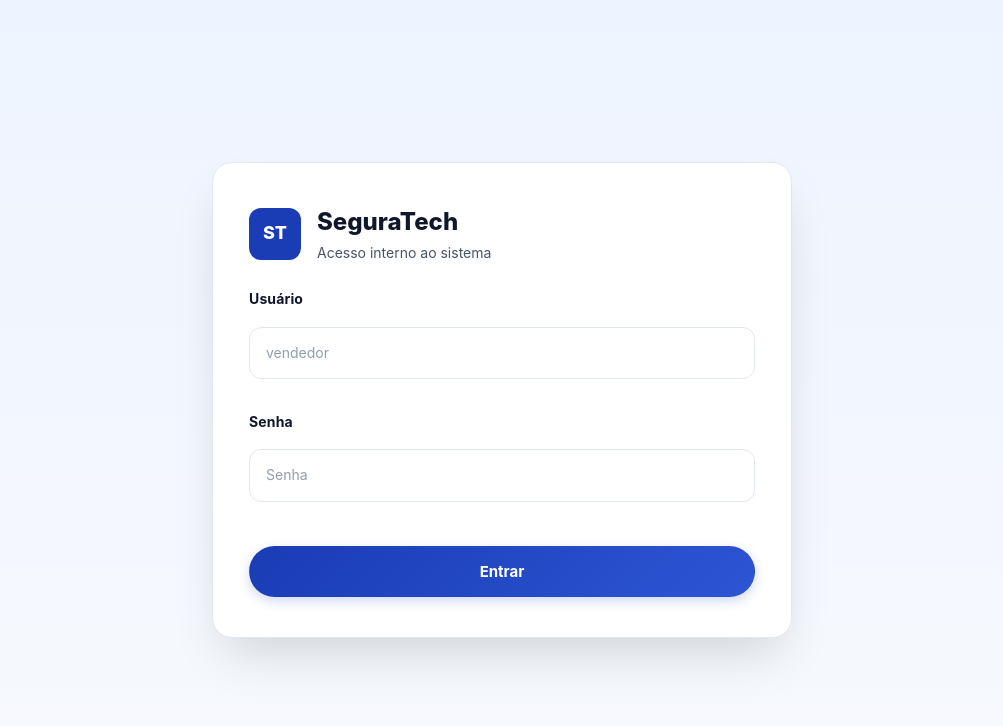
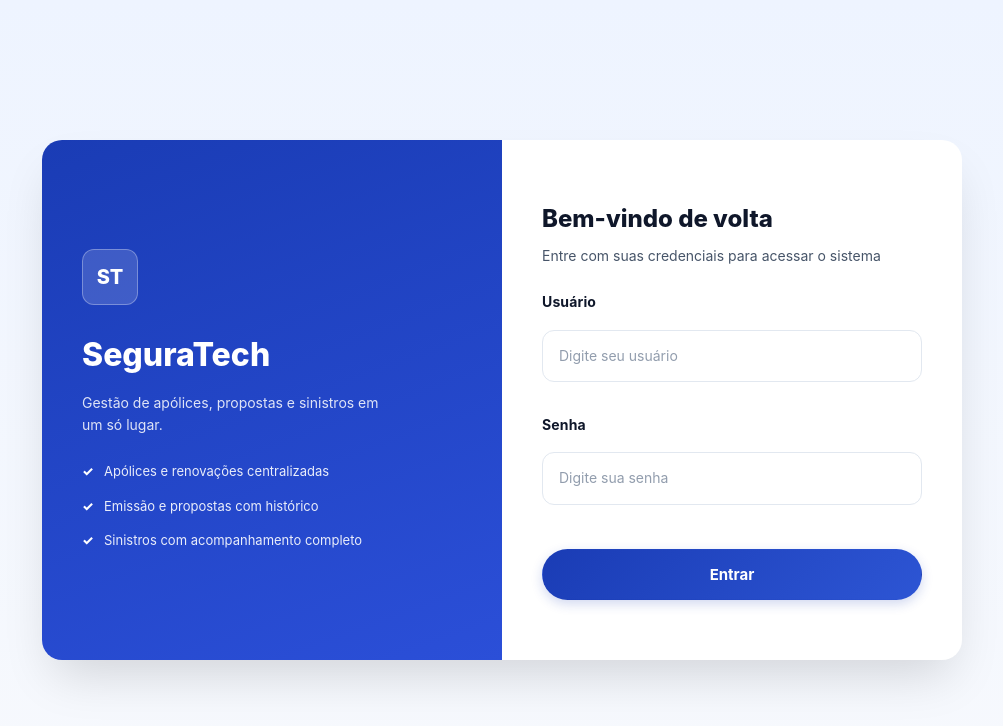
Before and after one commit to natahobus/segura-tech, a website: page public/login.html in a window 1280 px wide. Shown: the whole page, without its empty margins (138-1141 px from the left). Drawn offline with Linux system fonts and the light colour scheme.

Commit message:
Arrumando layout do agente vendedor

```diff
--- a/public/login.html
+++ b/public/login.html
@@ -7,29 +7,40 @@
   <link rel="stylesheet" href="styles.css">
 </head>
 <body class="login-page">
-  <div class="login-card">
-    <div class="login-brand">
-      <div class="login-logo">ST</div>
-      <div>
-        <div class="login-brand-title">SeguraTech</div>
-        <div class="login-brand-subtitle">Acesso interno ao sistema</div>
+  <div class="login-split-card">
+
+    <div class="login-split-left">
+      <div class="login-split-logo">ST</div>
+      <div class="login-split-title">SeguraTech</div>
+      <div class="login-split-subtitle">Gestão de apólices, propostas e sinistros em um só lugar.</div>
+      <ul class="login-split-list">
+        <li>Apólices e renovações centralizadas</li>
+        <li>Emissão e propostas com histórico</li>
+        <li>Sinistros com acompanhamento completo</li>
+      </ul>
     </div>
+
+    <div class="login-split-right">
+      <div class="login-split-right-header">
+        <div class="login-split-right-title">Bem-vindo de volta</div>
+        <div class="login-split-right-subtitle">Entre com suas credenciais para acessar o sistema</div>
       </div>
 
       <form id="loginForm" class="login-form">
         <div class="field">
           <label for="username">Usuário</label>
-        <input id="username" type="text" placeholder="vendedor" autocomplete="username" required>
+          <input id="username" type="text" placeholder="Digite seu usuário" autocomplete="username" required>
         </div>
 
         <div class="field">
           <label for="password">Senha</label>
-        <input id="password" type="password" placeholder="Senha" autocomplete="current-password" required>
+          <input id="password" type="password" placeholder="Digite sua senha" autocomplete="current-password" required>
         </div>
 
         <div id="loginError" class="login-error" aria-live="polite"></div>
         <button type="submit" class="btn primary login-submit">Entrar</button>
       </form>
+    </div>
 
   </div>
 
--- a/public/styles.css
+++ b/public/styles.css
@@ -499,6 +499,116 @@ tbody button {
   display: none;
 }
 
+/* ===== Login split card (novo design) ===== */
+.login-split-card {
+  width: min(920px, 100%);
+  min-height: 520px;
+  display: grid;
+  grid-template-columns: 1fr 1fr;
+  background: var(--surface);
+  border-radius: var(--radius-lg);
+  box-shadow: var(--shadow-xl);
+  overflow: hidden;
+}
+
+.login-split-left {
+  background: linear-gradient(160deg, var(--primary) 0%, #2b4fd8 100%);
+  color: #fff;
+  padding: 48px 40px;
+  display: flex;
+  flex-direction: column;
+  justify-content: center;
+  position: relative;
+}
+
+.login-split-logo {
+  width: 56px;
+  height: 56px;
+  border-radius: var(--radius);
+  background: rgba(255, 255, 255, 0.15);
+  border: 1px solid rgba(255, 255, 255, 0.3);
+  color: #fff;
+  display: grid;
+  place-items: center;
+  font-size: 20px;
+  font-weight: 800;
+  margin-bottom: var(--space-lg);
+}
+
+.login-split-title {
+  font-size: 32px;
+  font-weight: 800;
+  margin-bottom: var(--space-sm);
+}
+
+.login-split-subtitle {
+  font-size: 14px;
+  line-height: 1.6;
+  color: rgba(255, 255, 255, 0.85);
+  margin-bottom: var(--space-lg);
+  max-width: 320px;
+}
+
+.login-split-list {
+  list-style: none;
+  padding: 0;
+  margin: 0;
+  display: grid;
+  gap: 14px;
+}
+
+.login-split-list li {
+  font-size: 13px;
+  color: rgba(255, 255, 255, 0.9);
+  padding-left: 22px;
+  position: relative;
+}
+
+.login-split-list li::before {
+  content: '✓';
+  position: absolute;
+  left: 0;
+  top: 0;
+  font-weight: 800;
+  color: #fff;
+}
+
+.login-split-right {
+  padding: 48px 40px;
+  display: flex;
+  flex-direction: column;
+  justify-content: center;
+}
+
+.login-split-right-header {
+  margin-bottom: var(--space-lg);
+}
+
+.login-split-right-title {
+  font-size: 24px;
+  font-weight: 800;
+  color: var(--text-primary);
+  margin-bottom: 6px;
+}
+
+.login-split-right-subtitle {
+  font-size: 14px;
+  color: var(--text-secondary);
+}
+
+@media (max-width: 720px) {
+  .login-split-card {
+    grid-template-columns: 1fr;
+    min-height: unset;
+  }
+  .login-split-left {
+    padding: 32px 28px;
+  }
+  .login-split-right {
+    padding: 32px 28px;
+  }
+}
+
 .login-help {
   padding: 24px 32px 28px;
   border-top: 1px solid var(--border-light);
@@ -739,6 +849,19 @@ tbody button {
   color: var(--primary);
 }
 
+.sidebar-badge {
+  margin-left: auto;
+  background: var(--primary);
+  color: #fff;
+  font-size: 11px;
+  font-weight: 700;
+  line-height: 1;
+  padding: 3px 7px;
+  border-radius: 999px;
+  min-width: 18px;
+  text-align: center;
+}
+
 .main {
   flex: 1;
   overflow-y: auto;
```
Also changed, not shown: public/app.js (+29 -2 lines), public/index.html (+10 -6 lines). Lines whose indentation alone changed are shown as unchanged.
